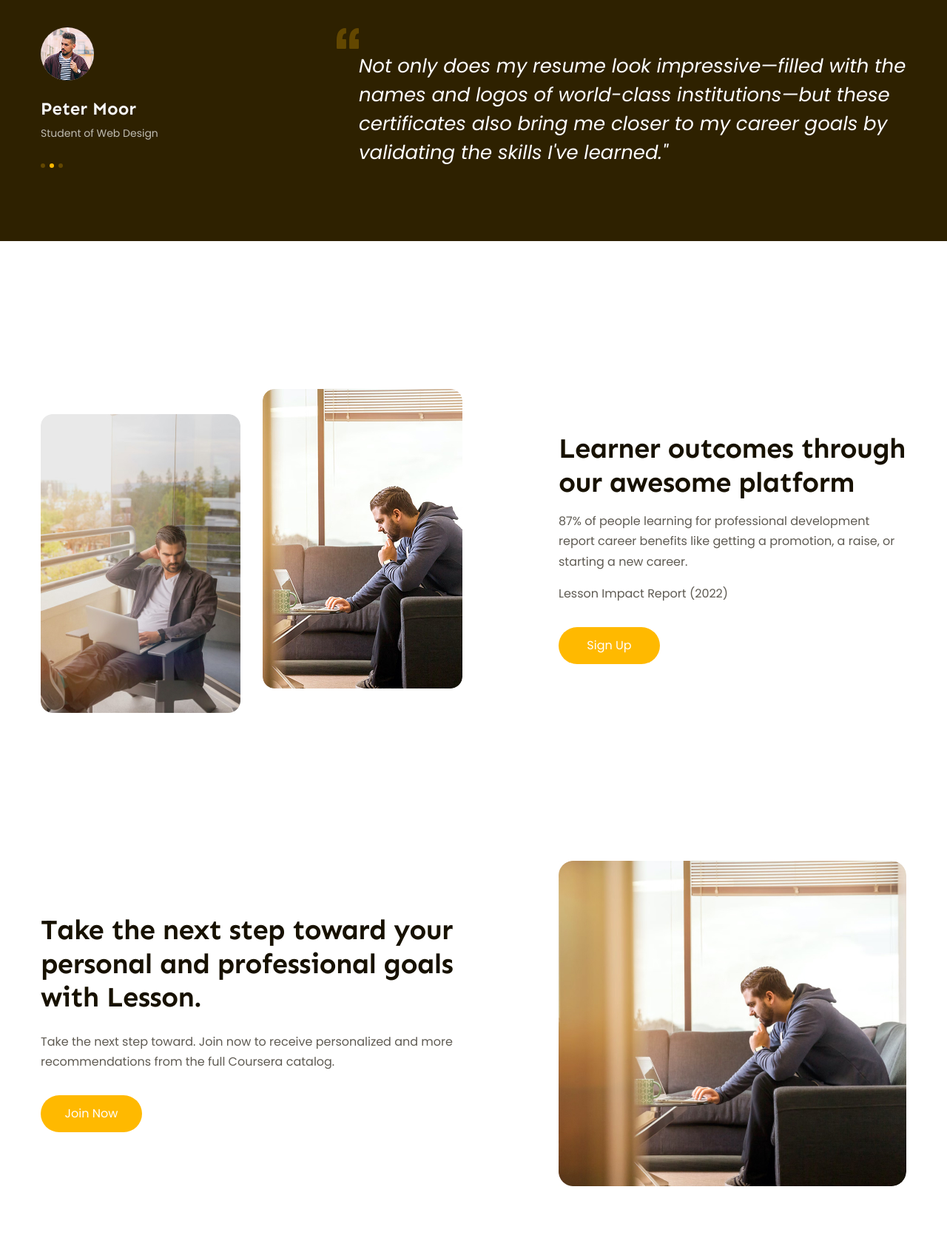
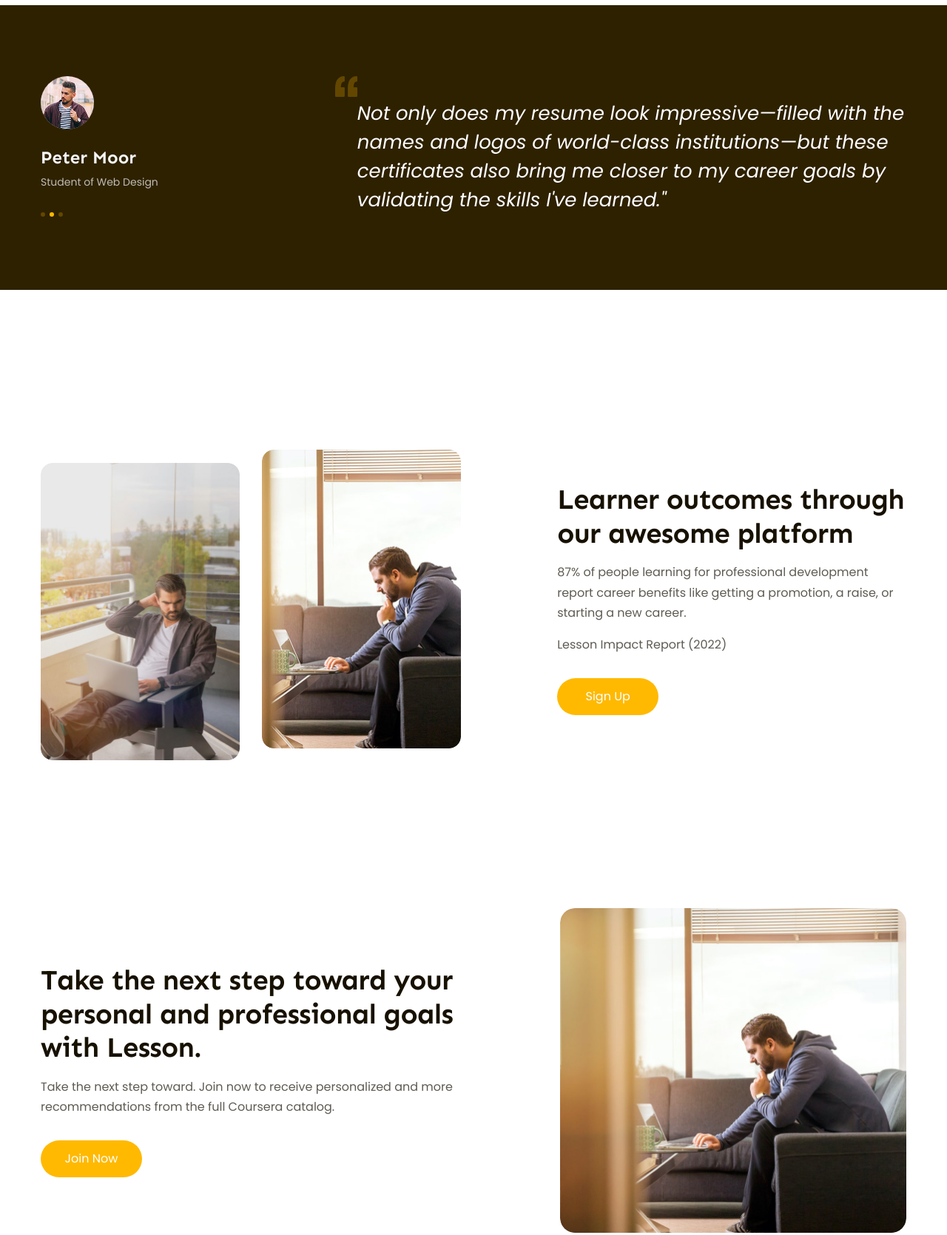
Before and after one commit to ducbaotaplaptrinh/duan-htmlcss-02, a plain HTML site: page index.html in a window 1280 px wide. Shown: the part 1900-3570 px from the top of the page at 74% size. Drawn offline with Linux system fonts and the light colour scheme.

Commit message:
chinh lai cac ty le sang %

```diff
--- a/assets/css/styles.css
+++ b/assets/css/styles.css
@@ -25,6 +25,15 @@ body {
 .line-clamp.line-2 {
     --line-clamp: 2;
 }
+
+.line-clamp.line-3 {
+    --line-clamp: 3;
+}
+
+.line-clamp.line-4 {
+    --line-clamp: 4;
+}
+
 .break-all {
     word-break: break-all;
 }
@@ -135,8 +144,8 @@ nav a:hover::after {
 }
 
 .hero .media-block .img {
-    width: 470px;
-    height: 685px;
+    width: 82%;
+    height: auto;
     border-radius: 20px;
     object-fit: cover;
 }
@@ -348,7 +357,6 @@ nav a:hover::after {
 }
 .review .desc {
     margin: 6px 0 12px;
-    width: 326px;
     color: #5f5b53;
     font-size: 1.4rem;
     font-weight: 400;
@@ -378,20 +386,16 @@ nav a:hover::after {
     transition: background 0.3s ease-in-out;
 }
 /* ----------------Slogan------------------ */
-.slogan {
+.feedback {
     background: #2e2100;
-    padding-top: 96px;
-    padding-bottom: 96px;
+    padding: 96px 0;
+    margin-top: 65px;
 }
-.slogan .main-content {
-    position: relative;
+.main-content .feedback-item-1 {
     display: flex;
-    justify-content: space-between;
-    align-items: end;
-    min-width: 400px;
-    height: 192px;
+    width: 100%;
 }
-.slogan .avt {
+.feedback-main .avt {
     width: 72px;
     height: 72px;
     object-fit: cover;
@@ -406,7 +410,6 @@ nav a:hover::after {
     margin: 18px 0 4px;
 }
 .author .desc {
-    min-width: 159px;
     color: #bfbcb2;
     font-size: 1.4rem;
     font-weight: 400;
@@ -417,17 +420,13 @@ nav a:hover::after {
     height: 6px;
     margin-top: 28px;
 }
-.slogan-content .icon {
-    position: absolute;
-    left: 400px;
-    top: 0;
-    width: 30px;
-    height: 28px;
+
+.feedback-content {
+    width: 66%;
+    margin-left: auto;
 }
-.slogan-content i {
-    display: inline-block;
-    width: 740px;
-    height: 160px;
+.feedback-content blockquote {
+    margin-left: 30px;
     color: #fff;
     font-size: 2.6rem;
     font-style: italic;
@@ -462,21 +461,24 @@ nav a:hover::after {
 /* stats on */
 .stats .highlight {
     display: flex;
+    align-items: center;
+    width: 100%;
 }
 .highlight .stats-main-1 {
-    padding-top: 58px;
+    width: 41%;
+    height: auto;
 }
 .highlight .img-stats1 {
     margin: 34px 30px 0 0;
-    min-width: 270px;
-    height: 404px;
+    width: 23%;
+    height: auto;
     object-fit: cover;
     border-radius: 16px;
 }
 .highlight .img-stats2 {
     margin-right: 130px;
-    min-width: 270px;
-    height: 405px;
+    width: 23%;
+    height: auto;
     object-fit: cover;
 
     border-radius: 16px;
@@ -485,27 +487,28 @@ nav a:hover::after {
     padding: 16px 0 32px;
 }
 /* stats below */
-.stats .call-action {
+.stats .call-action-main {
     display: flex;
+    align-items: center;
+    width: 100%;
     padding-top: 200px;
-    height: 135px;
 }
-.call-action .stats-main-2 {
-    margin-top: 71px;
+.stats-main-2 {
+    width: 48%;
 }
 .stats-main-2 .heading {
-    width: 570px;
-    height: 144px;
+    width: 100%x;
+    height: auto;
 }
 .stats-main-2 .desc {
-    width: 570px;
+    width: 100%;
     padding-bottom: 32px;
 }
 .call-action .img-stats3 {
-    min-width: 470px;
-    height: 440px;
+    width: 40%;
+    height: auto;
     object-fit: cover;
-    padding-left: 130px;
+    margin-left: auto;
     border-radius: 20px;
 }
 
@@ -549,18 +552,20 @@ nav a:hover::after {
 /* -------------blog-main------------- */
 .blog .blog-main {
     display: flex;
+    width: 100%;
+    height: auto;
     justify-content: space-between;
 }
 .blog-main-content-parent {
-    min-width: 370px;
-    height: 467px;
+    width: 31%;
+    height: auto;
     border-radius: 16px;
     background: #fff;
     box-shadow: 0px 16px 32px 0px rgba(0, 0, 0, 0.05);
 }
 .blog-main-content-parent .img {
-    width: 370px;
-    height: 250px;
+    width: 100%;
+    height: auto;
     object-fit: cover;
     border-radius: 16px 16px 0px 0px;
 }
@@ -591,7 +596,7 @@ nav a:hover::after {
     line-height: 1.8; /* 185.714% */
 }
 .blog-main .heading {
-    width: 330px;
+    width: 100%;
     margin-top: 24px;
     color: #171100;
     font-size: 1.6rem;
@@ -599,7 +604,7 @@ nav a:hover::after {
     line-height: 1.7; /* 175% */
 }
 .blog-main .btn {
-    margin-top: 12px;
+    margin: 12px 0 28px;
     width: 118px;
     height: 50px;
 }
@@ -620,7 +625,7 @@ nav a:hover::after {
 }
 
 .main-content-child-1 {
-    padding-right: 145px;
+    width: 35%;
 }
 
 .main-content-child-1 .icon {
@@ -636,7 +641,7 @@ nav a:hover::after {
 }
 .main-content-child-1 .desc {
     padding: 18px 0;
-    width: 267px;
+    width: calc(100% - 145px);
 }
 .main-content-child-1 .icon-parent {
     display: flex;
@@ -652,7 +657,7 @@ nav a:hover::after {
 .main-content-child-2 {
     display: flex;
     justify-content: space-between;
-    width: 785px;
+    width: 65%;
     height: 211px;
 }
 .main-content-child-2 .heading {
--- a/index.html
+++ b/index.html
@@ -293,9 +293,11 @@
                     </div>
                 </div>
             </section>
-            <!-- ----------     slogan--------------- -->
-            <section class="slogan">
+            <!-- ---------- feedback--------------- -->
+            <section class="feedback">
                 <div class="main-content">
+                    <div class="feedback-main">
+                        <div class="feedback-item-1">
                             <div class="author">
                                 <img
                                     src="./assets/img/avt.jpg"
@@ -310,19 +312,23 @@
                                     class="icon"
                                 />
                             </div>
-                    <main class="slogan-content">
+                            <main class="feedback-content">
                                 <img
                                     src="./assets/icon/champhay.svg"
                                     alt=""
                                     class="icon"
                                 />
-                        <i
-                            >Not only does my resume look impressive—filled with
-                            the names and logos of world-class institutions—but
-                            these certificates also bring me closer to my career
-                            goals by validating the skills I've learned."
-                        </i>
+                                <blockquote class="line-clamp line-4">
+                                    Not only does my resume look
+                                    impressive—filled with the names and logos
+                                    of world-class institutions—but these
+                                    certificates also bring me closer to my
+                                    career goals by validating the skills I've
+                                    learned."
+                                </blockquote>
                             </main>
+                        </div>
+                    </div>
                 </div>
             </section>
             <!-- -------------stats------------ -->
@@ -341,10 +347,10 @@
                             class="img-stats2"
                         />
                         <div class="stats-main-1">
-                            <h2 class="heading">
+                            <h2 class="heading line-clamp line-2">
                                 Learner outcomes through our awesome platform
                             </h2>
-                            <p class="desc">
+                            <p class="desc line-clamp line-3">
                                 87% of people learning for professional
                                 development report career benefits like getting
                                 a promotion, a raise, or starting a new career.
@@ -355,15 +361,17 @@
                     </div>
                     <!-- -------------stats below---------------- -->
                     <div class="call-action">
+                        <div class="call-action-main">
                             <div class="stats-main-2">
                                 <h2 class="heading">
                                     Take the next step toward your personal and
                                     professional goals with Lesson.
                                 </h2>
                                 <p class="desc">
-                                Take the next step toward. Join now to receive
-                                personalized and more recommendations from the
-                                full Coursera catalog.
+                                    Take the next step toward. Join now to
+                                    receive personalized and more
+                                    recommendations from the full Coursera
+                                    catalog.
                                 </p>
                                 <a href="#!" class="btn">Join Now</a>
                             </div>
@@ -372,6 +380,7 @@
                                 alt="ảnh"
                                 class="img-stats3"
                             />
+                        </div>
                     </div>
                 </div>
             </section>
@@ -401,7 +410,7 @@
                                     />
                                     <p class="desc">21 November 2021</p>
                                 </div>
-                                <h3 class="heading">
+                                <h3 class="heading line-clamp line-2">
                                     How to become a pro web designer in 2022 and
                                     get remot job?
                                 </h3>
@@ -423,7 +432,7 @@
                                     />
                                     <p class="desc">21 November 2021</p>
                                 </div>
-                                <h3 class="heading">
+                                <h3 class="heading line-clamp line-2">
                                     How to become a pro web designer in 2022 and
                                     get remot job?
                                 </h3>
@@ -445,7 +454,7 @@
                                     />
                                     <p class="desc">21 November 2021</p>
                                 </div>
-                                <h3 class="heading">
+                                <h3 class="heading line-clamp line-2">
                                     How to become a pro web designer in 2022 and
                                     get remot job?
                                 </h3>
```
Lines whose indentation alone changed are shown as unchanged.
